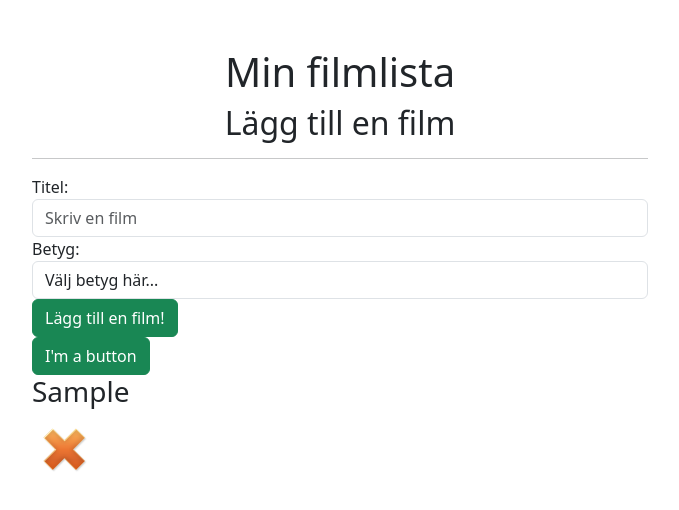
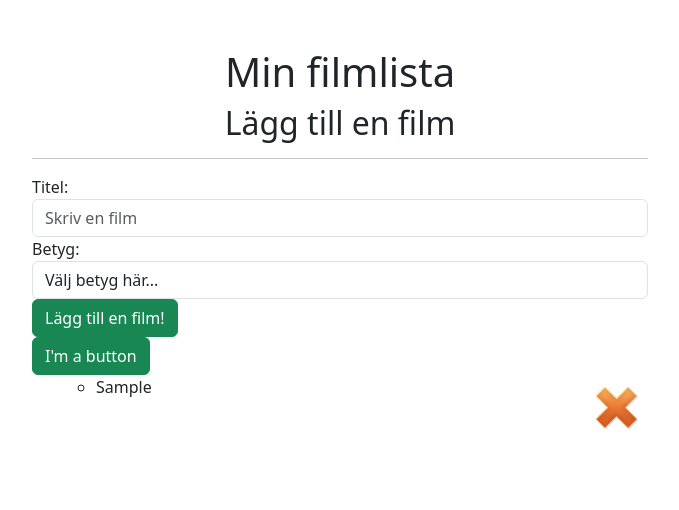
Before and after one commit to inessuhonjic/inl-6, a Next.js app in the folder inl-6/: page / in a window 1280 px wide. Both pictures are taken after typing "Sample" into the empty fields and a click on the button "Lägg till en film!". Shown: the top 510 px of the page, without its empty margins (300-979 px from the left). Built offline with nearby package versions, Linux system fonts and the light colour scheme.

Commit message:
nu är krysset till höger

```diff
--- a/inl-6/src/app/components/MovieList.jsx
+++ b/inl-6/src/app/components/MovieList.jsx
@@ -1,22 +1,21 @@
 'use client';
 const MovieList = ({ movies }) => {
     return (
-    <div>
+    <ul>
         {movies.map((movie, index) => (
-        <div key={index}>
-      <h3>{movie.title}</h3>
-      <p>
+    <li className="position-relative" key={index}>
+      {movie.title}
         <span>{movie.rating &&
           Array.from({ length: movie.rating }, (_, i) => (
             <img key={i} src="/images/star.png" alt="star"/>
           ))}
           </span>
+          <span className="position-absolute end-0"><img  src="/images/delete.png" alt="delete"/></span>
+    </li>
+    ))}
+    </ul>
 
-          <span><img src="/images/delete.png" alt="delete"/></span>
-      </p>
-    </div>
-    ))}
-    </div>
+
 
 )};
 export default MovieList;
--- a/inl-6/src/app/layout.js
+++ b/inl-6/src/app/layout.js
@@ -1,4 +1,5 @@
 import { Geist, Geist_Mono } from "next/font/google";
+import "./globals.css";
 
 const geistSans = Geist({
   variable: "--font-geist-sans",
--- a/inl-6/src/app/page.js
+++ b/inl-6/src/app/page.js
@@ -37,7 +37,10 @@ export default function Home() {
       onAddMovie={handleAddMovie}
       />
       <Button text="I'm a button" onClick={() => {alert("Clicked!")}} />
-      <MovieList movies={movies} />
+      <ul>
+        <MovieList movies={movies} />
+      </ul>
+
     </div>
 
   );
```
Also changed, not shown: inl-6/src/app/globals.css (added).
